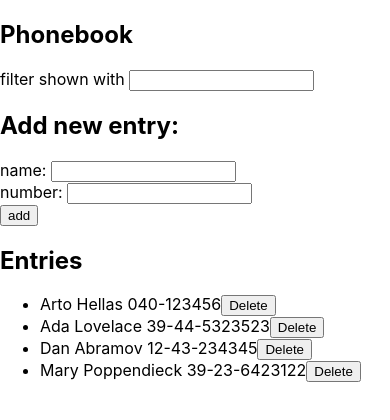
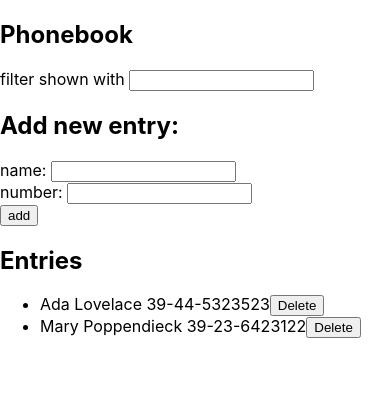
Before and after one commit to danielrlc/fso-exercises, a React (Create React App) app in the folder part2/phonebook/: page / in a window 390 px wide. Shown: the top 420 px of the page. Built offline with nearby package versions, Linux system fonts and the light colour scheme; data requests are answered from the project's data file.

Commit message:
2.17: Phonebook step9 - json-server added

```diff
--- a/part2/phonebook/db.json
+++ b/part2/phonebook/db.json
@@ -1,19 +1,9 @@
 {
   "persons": [
-    {
-      "name": "Arto Hellas",
-      "number": "040-123456",
-      "id": 1
-    },
     {
       "name": "Ada Lovelace",
       "number": "39-44-5323523",
       "id": 2
-    },
-    {
-      "name": "Dan Abramov",
-      "number": "12-43-234345",
-      "id": 3
     },
     {
       "name": "Mary Poppendieck",
--- a/part2/phonebook/package.json
+++ b/part2/phonebook/package.json
@@ -16,7 +16,8 @@
     "start": "react-scripts start",
     "build": "react-scripts build",
     "test": "react-scripts test",
-    "eject": "react-scripts eject"
+    "eject": "react-scripts eject",
+    "server": "json-server -p3001 db.json"
   },
   "eslintConfig": {
     "extends": "react-app"
@@ -32,5 +33,8 @@
       "last 1 firefox version",
       "last 1 safari version"
     ]
+  },
+  "devDependencies": {
+    "json-server": "^0.15.1"
   }
 }
--- a/part2/phonebook/src/App.js
+++ b/part2/phonebook/src/App.js
@@ -33,9 +33,9 @@ const App = () => {
     setNewNumber('')
   }
 
-  const deletePerson = (id, name) => {
+  const deletePerson = ({id, name}) => {
     if (window.confirm(`Delete ${name}`)) {
-      personsService.deletePerson(id, name).then(() => {
+      personsService.deletePerson({id, name}).then(() => {
         setPersons(persons.filter(person => person.id !== id))
       })
     }
--- a/part2/phonebook/src/components/person.js
+++ b/part2/phonebook/src/components/person.js
@@ -3,7 +3,9 @@ import React from 'react'
 const Person = ({ person, deletePerson }) => (
   <li key={person.name}>
     {person.name} {person.number}
-    <button onClick={() => deletePerson(person.id, person.name)}>Delete</button>
+    <button onClick={() => deletePerson({ id: person.id, name: person.name })}>
+      Delete
+    </button>
   </li>
 )
 
--- a/part2/phonebook/src/services/persons.js
+++ b/part2/phonebook/src/services/persons.js
@@ -9,7 +9,7 @@ const create = newPerson => {
   return axios.post(baseUrl, newPerson)
 }
 
-const deletePerson = (id, name) => {
+const deletePerson = ({ id, name }) => {
   const request = axios.delete(`${baseUrl}/${id}`)
   return request.then(response => response.data)
 }
```
Also changed, not shown: 1 other file (tests, documents, lock files or other folders).
